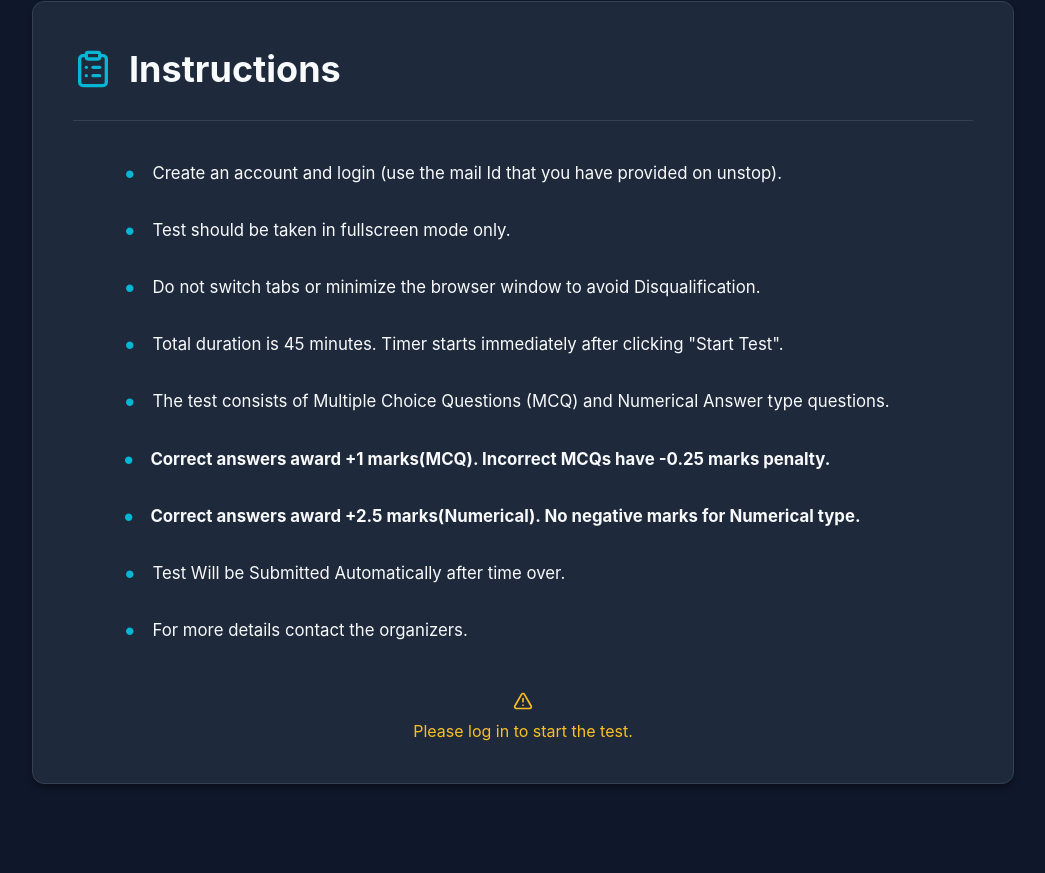
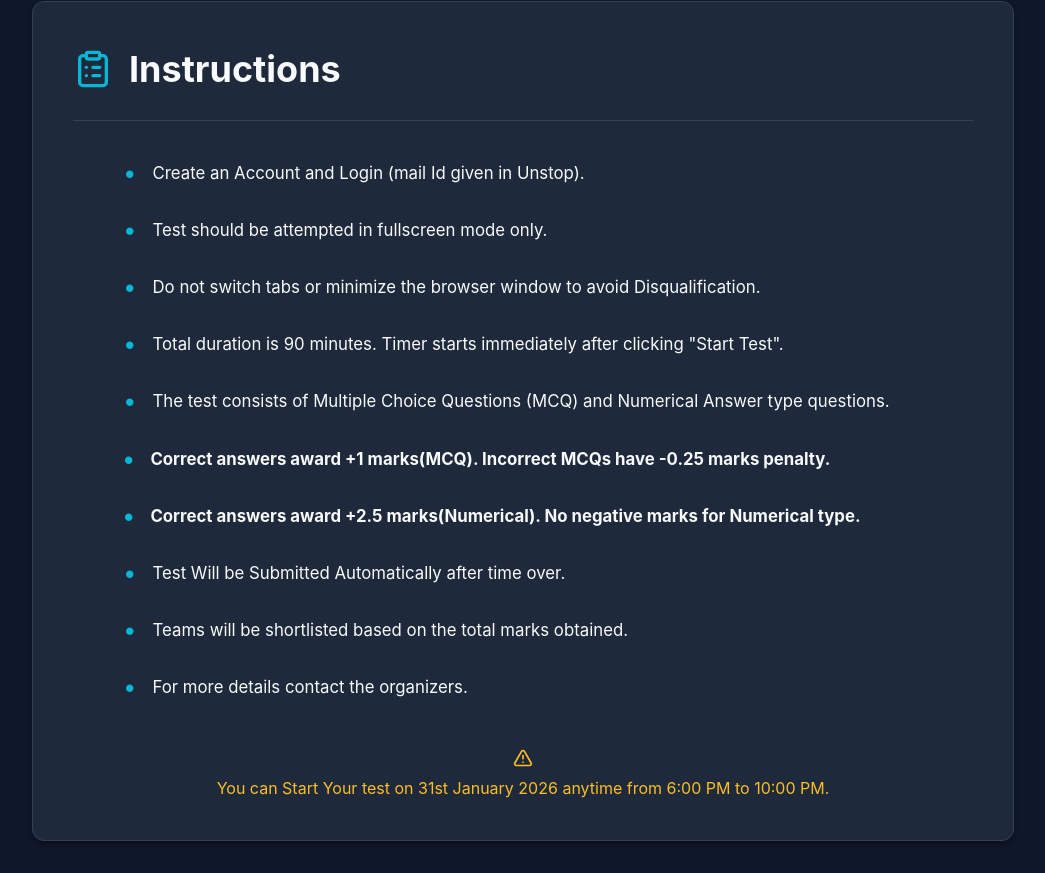
Before and after one commit to aruns-0610/e-cadathon-new, a React (Vite) app: page / in a window 1280 px wide. Shown: the part 843-1716 px from the top of the page, without its empty margins (117-1162 px from the left). Before the commit the page ends 1659 px from the top, so only its background shows below. Built offline with nearby package versions, Linux system fonts and the light colour scheme; no server answers.

Commit message:
Final Update

```diff
--- a/src/components/Instructions.jsx
+++ b/src/components/Instructions.jsx
@@ -14,11 +14,11 @@ const Instructions = ({ onStartTest, user }) => {
                 <div className="rules-grid">
                     <div className="rule-item">
                         <span className="bullet-point">•</span>
-                        <p>Create an account and login (use the mail Id that you have provided on unstop).</p>
+                        <p>Create an Account and Login (mail Id given in Unstop).</p>
                     </div>
                     <div className="rule-item">
                         <span className="bullet-point">•</span>
-                        <p>Test should be taken in fullscreen mode only.</p>
+                        <p>Test should be attempted in fullscreen mode only.</p>
                     </div>
                     <div className="rule-item">
                         <span className="bullet-point">•</span>
@@ -26,7 +26,7 @@ const Instructions = ({ onStartTest, user }) => {
                     </div>
                     <div className="rule-item">
                         <span className="bullet-point">•</span>
-                        <p>Total duration is 45 minutes. Timer starts immediately after clicking "Start Test".</p>
+                        <p>Total duration is 90 minutes. Timer starts immediately after clicking "Start Test".</p>
                     </div>
                     <div className="rule-item">
                         <span className="bullet-point">•</span>
@@ -46,20 +46,25 @@ const Instructions = ({ onStartTest, user }) => {
                     </div>
                     <div className="rule-item">
                         <span className="bullet-point">•</span>
+                        <p>Teams will be shortlisted based on the total marks obtained.</p>
+                    </div>
+                    <div className="rule-item">
+                        <span className="bullet-point">•</span>
                         <p>For more details contact the organizers.</p>
                     </div>
                 </div>
 
                 <div className="action-area">
                     {user ? (
-                        <button className="primary start-btn" onClick={onStartTest}>
-                            <Play size={20} />
-                            <span>Start Test</span>
-                        </button>
+                        // <button className="primary start-btn" onClick={onStartTest}>
+                        //     <Play size={20} />
+                        //     <span>Start Test</span>
+                        // </button>
+                        <div></div>
                     ) : (
                         <div className="login-prompt">
                             <AlertTriangle className="text-yellow" size={20} />
-                            <p>Please log in to start the test.</p>
+                            <p>You can Start Your test on 31st January 2026 anytime from 6:00 PM to 10:00 PM.</p>
                         </div>
                     )}
                 </div>
```
